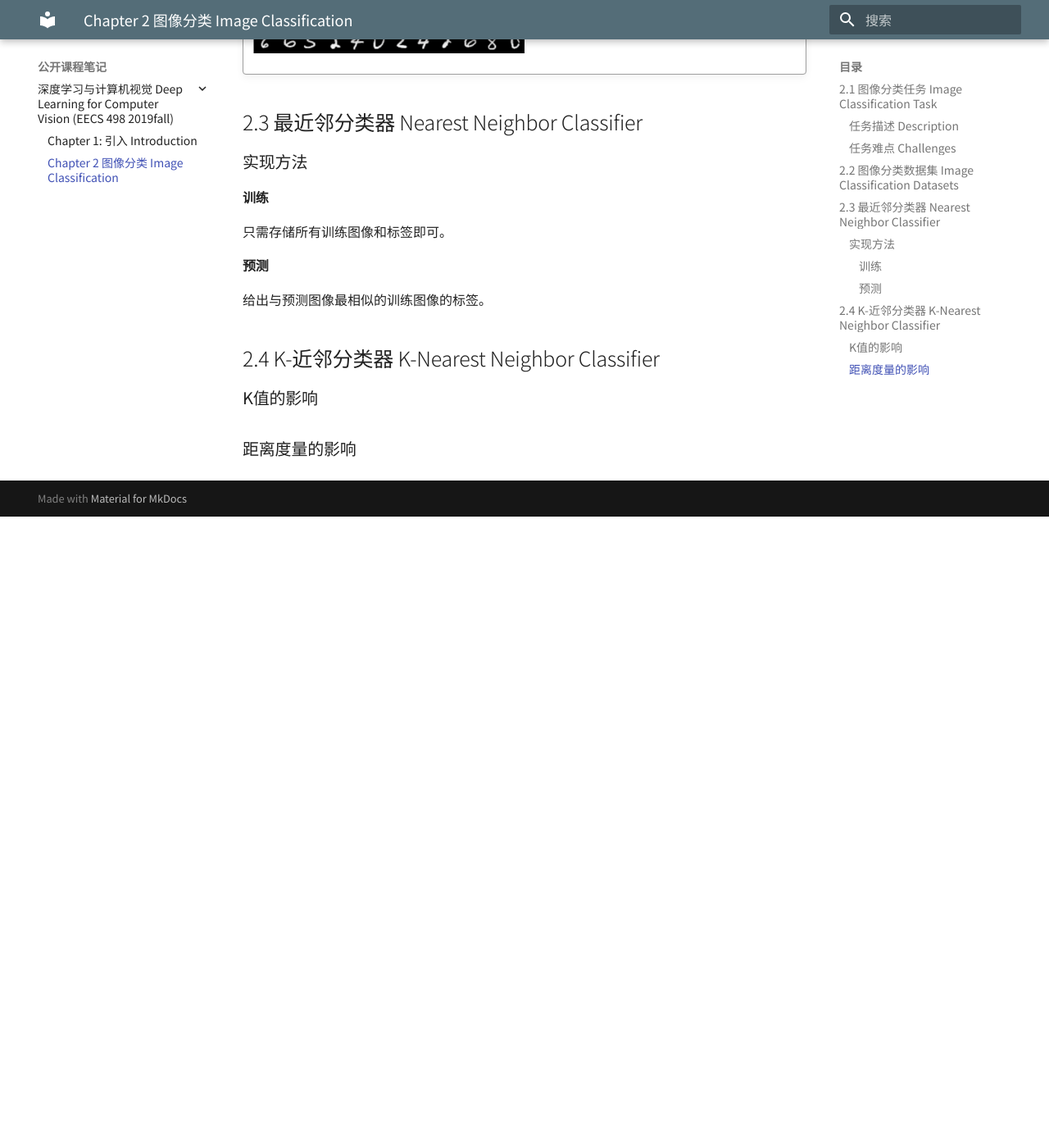
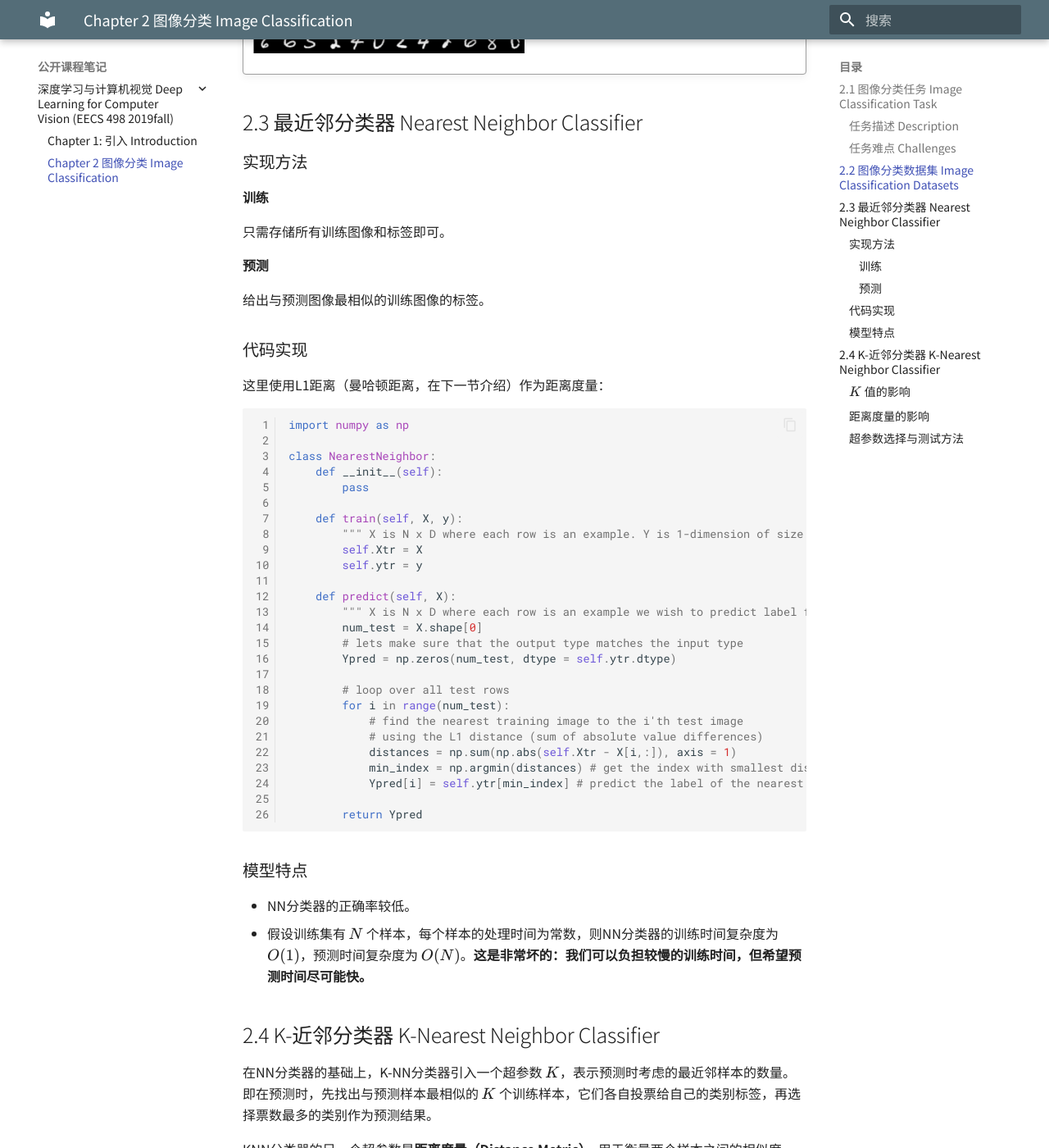
Before and after one commit to Shallowy/notebook, an MkDocs documentation site: the page built from docs/open_course/eecs498/chap2.md, in a window 1280 px wide and 1400 px high, scrolled down 1788 px. Shown: the whole window at 82% size. Built offline with MkDocs 1.6.1 and Material for MkDocs 9.7.7, drawn with Linux system fonts in a browser that asks for light colours; comment, search, counter and statistics services are not loaded; before the commit the page ends 2418 px from its top, so only the background shows below that; some of the changed text lies outside the part shown.

Commit message:
eecs498 chap2 modified

````diff
--- a/docs/open_course/eecs498/chap2.md
+++ b/docs/open_course/eecs498/chap2.md
@@ -113,8 +113,96 @@
 
 给出与预测图像最相似的训练图像的标签。
 
+### 代码实现
+
+这里使用L1距离（曼哈顿距离，在下一节介绍）作为距离度量：
+```python
+import numpy as np
+
+class NearestNeighbor:
+    def __init__(self):
+        pass
+
+    def train(self, X, y):
+        """ X is N x D where each row is an example. Y is 1-dimension of size N """
+        self.Xtr = X
+        self.ytr = y
+
+    def predict(self, X):
+        """ X is N x D where each row is an example we wish to predict label for """
+        num_test = X.shape[0]
+        # lets make sure that the output type matches the input type
+        Ypred = np.zeros(num_test, dtype = self.ytr.dtype)
+
+        # loop over all test rows
+        for i in range(num_test):
+            # find the nearest training image to the i'th test image
+            # using the L1 distance (sum of absolute value differences)
+            distances = np.sum(np.abs(self.Xtr - X[i,:]), axis = 1)
+            min_index = np.argmin(distances) # get the index with smallest distance
+            Ypred[i] = self.ytr[min_index] # predict the label of the nearest example
+
+        return Ypred
+```
+
+### 模型特点
+
+- NN分类器的正确率较低。
+- 假设训练集有 $N$ 个样本，每个样本的处理时间为常数，则NN分类器的训练时间复杂度为 $O(1)$，预测时间复杂度为 $O(N)$。**这是非常坏的：我们可以负担较慢的训练时间，但希望预测时间尽可能快。**
+
 ## 2.4 K-近邻分类器 K-Nearest Neighbor Classifier
 
-### K值的影响
+在NN分类器的基础上，K-NN分类器引入一个超参数 $K$，表示预测时考虑的最近邻样本的数量。即在预测时，先找出与预测样本最相似的 $K$ 个训练样本，它们各自投票给自己的类别标签，再选择票数最多的类别作为预测结果。
+
+KNN分类器的另一个超参数是**距离度量（Distance Metric）**，用于衡量两个样本之间的相似度。
+
+!!! note "超参数（Hyperparameter）"
+    **超参数（Hyperparameter）**是在模型训练之前即设定好的参数，不会被训练过程改变。超参数的选择可能影响模型的性能。超参数的优化是模型设计的重要一环。
+
+### $K$ 值的影响
+
+??? note "决策边界（Decision Boundary）"
+    **决策边界（Decision Boundary）**是不同类别区域的分界线。以二维样本空间为例，NN分类器的决策边界可能如下图所示：
+
+    <figure markdown="span">
+        ![](img/22.jpg){width="500"}
+    </figure>
+
+    - 其中每个点代表一个训练样本，点的颜色代表其类别，区域颜色代表落在该区域的样本的预测类别。
+
+下图为 $K=1$ 和 $K=3$ 时可能的决策边界的对比：
+
+<figure markdown="span">
+    ![](img/23.jpg){width="500"}
+</figure>
+
+- 直观上看，$K$ 值的选择会影响决策边界的复杂度：$K$ 越大，决策边界越平滑，离群值（outlier）对预测结果的影响越小。
+
+!!! warning
+    若 $K>1$，则可能出现**平票（tie）**的情况（上图中的白色区域）。设计模型时需额外处理。
 
 ### 距离度量的影响
+
+??? note "距离度量（Distance Metric）"
+    **距离度量（Distance Metric）**是用于衡量两个样本之间相似度的函数。常见的距离度量函数如下：
+
+    - L1(Manhattan) Distance:
+        $\ d_1(I_1, I_2) = \sum\limits_p|I_1^p - I_2^p|$
+    - L2(Euclidean) Distance:
+        $\ d_2(I_1, I_2) = \sqrt{\sum\limits_p(I_1^p - I_2^p)^2}$
+
+    通过选择合适的距离度量函数，我们可以将KNN分类器应用于任何类型的数据。
+
+下图为使用L1距离和L2距离时可能的决策边界对比（设 $K = 1$）：
+
+<figure markdown="span">
+    ![](img/24.jpg){width="500"}
+</figure>
+
+- 使用L1距离时，决策边界分割线均为水平/垂直/45°直线；使用L2距离时，决策边界仍然表现为分段线性，但直线斜率可以任意。
+
+### 超参数选择与测试方法
+
+事实上超参数的选择需要具体问题具体分析。一般来说我们需要依次尝试不同的超参数组合，测试得出最优的超参数组合。
+
+给定超参数之后，我们可能会想到以下几种测试方法：
````
Also changed, not shown: docs/open_course/eecs498/img/22.jpg (added), docs/open_course/eecs498/img/23.jpg (added), docs/open_course/eecs498/img/24.jpg (added).
